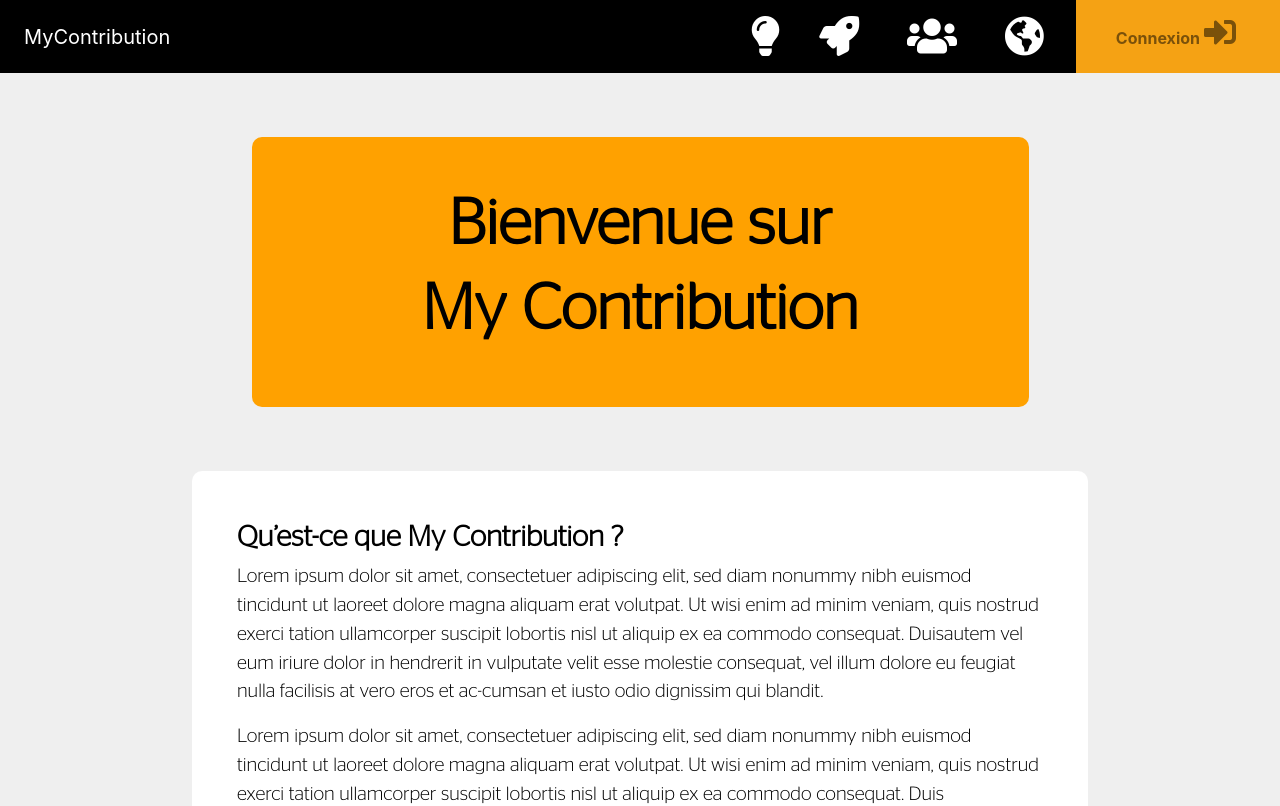
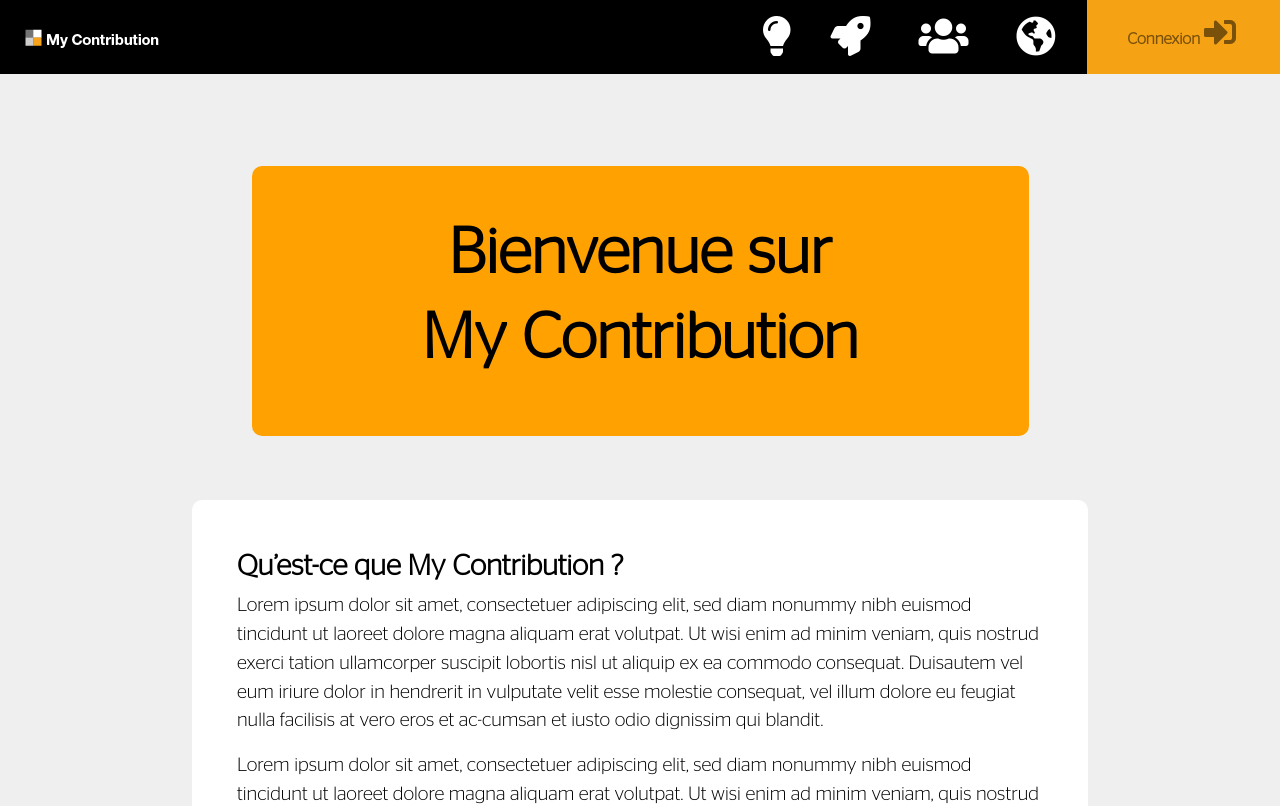
Before and after one commit to WildCodeSchool/toulouse-0918-js-mycontribution, a React (Create React App) app in the folder front/: page / in a window 1280 px wide. Shown: the top 806 px of the page. Built offline with nearby package versions, Linux system fonts and the light colour scheme.

Commit message:
Ajout logo navbar + navbar fixed

```diff
--- a/front/src/components/Accueil.js
+++ b/front/src/components/Accueil.js
@@ -15,7 +15,7 @@ class Accueil extends Component {
 
   render() {
     return (
-      <div>
+      <div style={{marginTop: "150px"}}>
         <Container>
           <Row className="d-flex justify-content-center my-5">
             <Col  sm="12"
--- a/front/src/components/Navigation.js
+++ b/front/src/components/Navigation.js
@@ -14,6 +14,7 @@ import {
 } from 'reactstrap';
 import { NavLink as RouterNavLink } from 'react-router-dom';
 import '../css/Navigation.scss'
+import logo from '../img/logo.png';
 
 class Navigation extends Component {
   constructor(props) {
@@ -33,10 +34,10 @@ class Navigation extends Component {
     return (
       <div>
         <Navbar style={{ padding: '0' }}
-          className="navigation"
+          className="navigation fixed-top"
           light expand="md">
           <NavbarBrand tag={RouterNavLink} activeClassName="active" to="/" className="text-white ml-4">
-            MyContribution
+            <img src={logo} />
           </NavbarBrand>
           <NavbarToggler onClick={this.toggle} />
           <Collapse isOpen={this.state.isOpen} navbar>
--- a/front/src/css/Navigation.scss
+++ b/front/src/css/Navigation.scss
@@ -1,7 +1,16 @@
 @import './basics.scss';
+
+@font-face {
+  font-family: "Continental Stag";
+  src: url("../fonts/ContinentalStagSans-Light.otf") format("otf"),
+        url("../fonts/ContinentalStagSans-Med.otf") format("otf");
+}
+
+ $font: "Continental Stag";
 
 .navigation {
   background-color: $black;
+  font-family: $font;
 }
 
 .connexion {
```
Also changed, not shown: front/src/img/logo.png (added).
